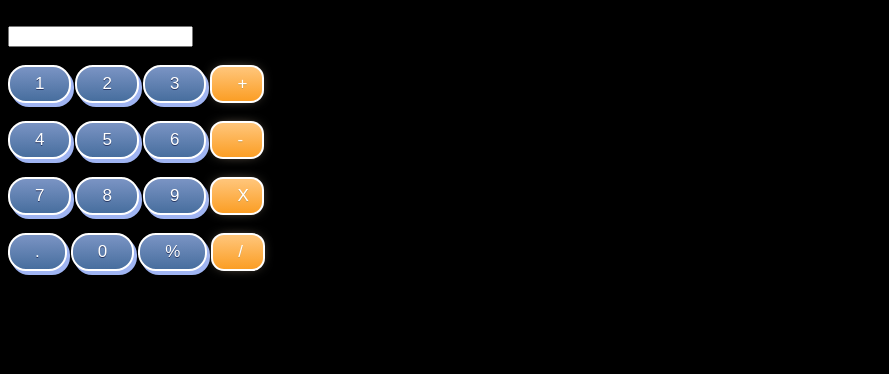
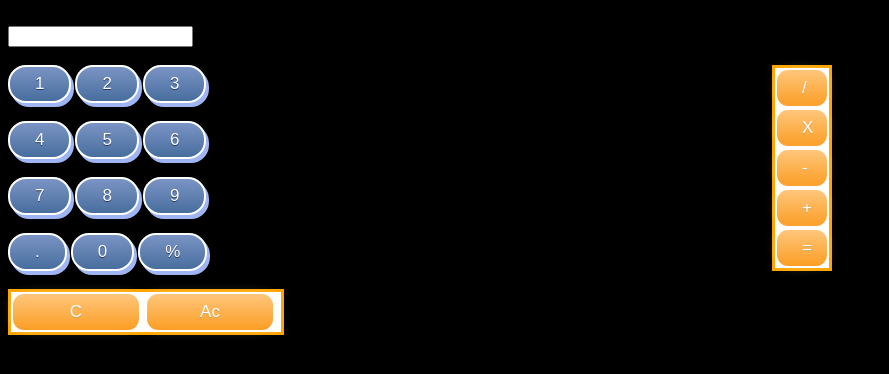
Before and after one commit to mash1408/CapStone-Project-Math_Calculator-, a plain HTML site: page index.html in a window 1280 px wide. Shown: the whole page, without its empty margins (0-889 px from the left). Drawn offline with Linux system fonts and the light colour scheme.

Commit message:
modified div tags,changed background colors and changed positions of buttons

```diff
--- a/index.html
+++ b/index.html
@@ -35,7 +35,7 @@
     }
  .myButton {
     width: 25px;
-    height:38px;
+    height:40px;
 	box-shadow: 0px 0px 14px -7px #fce2c1;
 	background:linear-gradient(to bottom, #ffc477 5%, #fb9e25 100%);
 	background-color:#ffc477;
@@ -45,7 +45,7 @@
 	color:#ffffff;
 	font-family:Arial;
 	font-size:17px;
-
+display:block;
 	padding:7px 25px;
 	text-decoration:none;
 	text-shadow:0px 1px 0px #cc9f52;
@@ -58,6 +58,18 @@ button:active {
       position: relative;
       top: 10%;
     }
+     div.fixed {
+       background-color:white;
+  position: absolute;
+  right:35%;
+  top:65px;
+  border: 3px solid orange;
+}
+.border{
+  background-color:white;
+  width:270px;
+ border: 3px solid orange;
+}
   </style>
 </head>
 
@@ -65,43 +77,51 @@ button:active {
 
    Input:
   <br>
-  <input type="text" name="firstname">
+  <input type="text" id="firstName">
   <br>
   <br>
-  <div>
-    <button>1</button>
+
+    <button onclick="num1()">1</button>
     <button>2</button>
     <button>3</button>
-    <button class="myButton">+</button>
+
     <br>
-  </div>
+
   <br>
-  <div>
+
     <button>4</button>
     <button>5</button>
     <button>6</button>
-    <button class="myButton">-</button>
+
     <br>
-  </div>
+
   <br>
-  <div>
+
     <button>7</button>
     <button>8</button>
     <button>9</button>
-    <button class="myButton">X</button>
+
     <br>
-  </div>
+
   <br>
-  <div>
+
     <button>.</button>
     <button>0</button>
     <button >%</button>
+    <div class="fixed">
     <button class="myButton">/</button>
+     <button class="myButton">X</button>
+ <button class="myButton">-</button>
+  <button class="myButton">+</button>
+    <button class="myButton">=</button>
+</div>
+<br>
+<br>
+<div class="border">
+ <button class="myButton" style="width:130px;  display: inline-block;">C</button>
+
+  <button class="myButton" style="width:130px;  display: inline-block;">Ac</button>
   </div>
-
-
-
-
 </body>
 
 </html>
```
